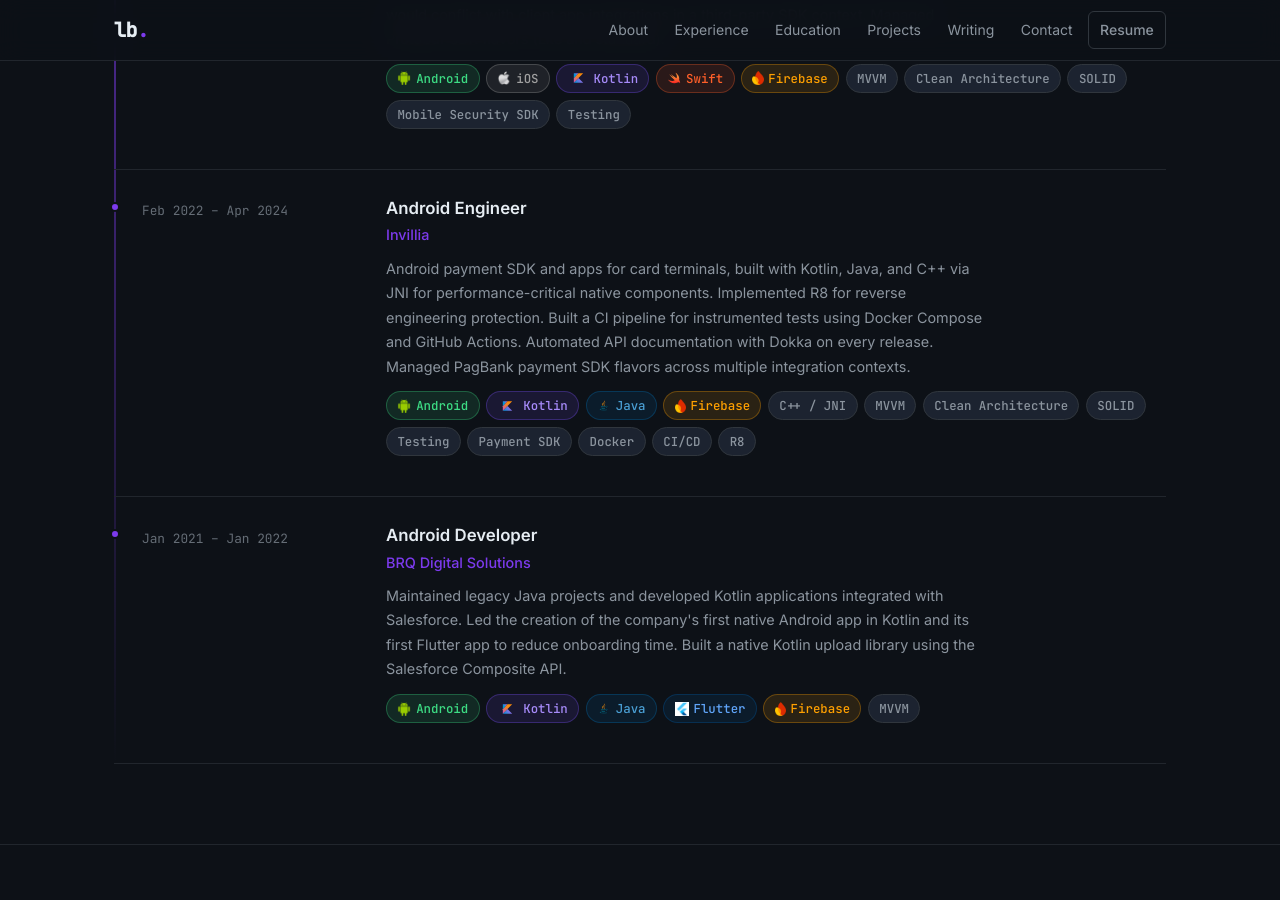
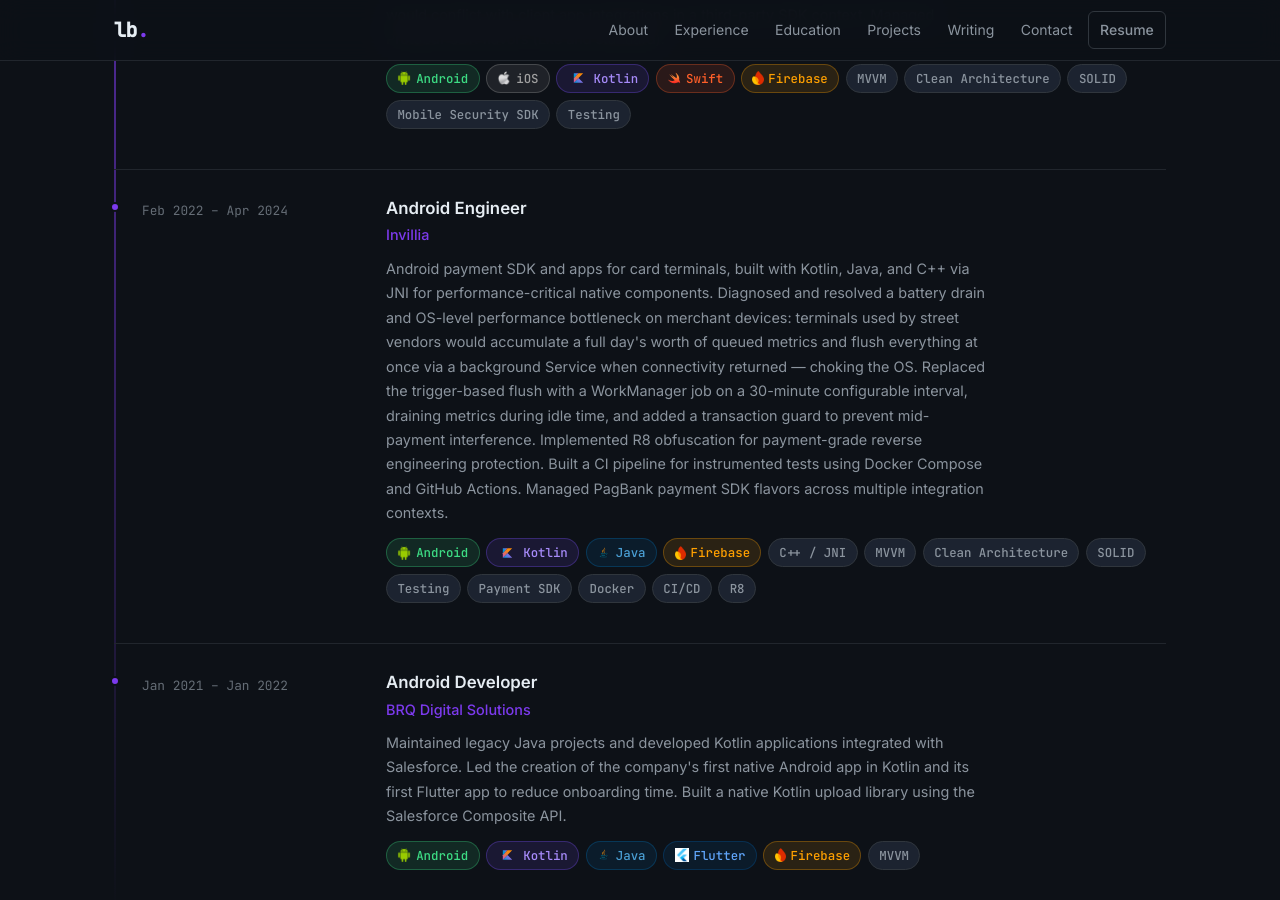
Before and after one commit to LeonardoBai12/LeonardoBai-Portfolio, a Jekyll site: the page built from index.html, in a window 1280 px wide and 900 px high, scrolled down 2131 px. Built offline with Jekyll 4.4.1, drawn with Linux system fonts in a browser that asks for light colours.

Commit message:
Update index.html

```diff
--- a/index.html
+++ b/index.html
@@ -188,10 +188,16 @@
           <span class="experience-company">Invillia</span>
           <p class="experience-desc">
             Android payment SDK and apps for card terminals, built with Kotlin, Java, and C++ via
-            JNI for performance-critical native components. Implemented R8 for reverse engineering
-            protection. Built a CI pipeline for instrumented tests using Docker Compose and GitHub
-            Actions. Automated API documentation with Dokka on every release. Managed PagBank
-            payment SDK flavors across multiple integration contexts.
+            JNI for performance-critical native components. Diagnosed and resolved a battery drain
+            and OS-level performance bottleneck on merchant devices: terminals used by street vendors
+            would accumulate a full day's worth of queued metrics and flush everything at once via a
+            background Service when connectivity returned — choking the OS. Replaced the
+            trigger-based flush with a WorkManager job on a 30-minute configurable interval,
+            draining metrics during idle time, and added a transaction guard to prevent
+            mid-payment interference. Implemented R8 obfuscation for payment-grade reverse
+            engineering protection. Built a CI pipeline for instrumented tests using Docker Compose
+            and GitHub Actions. Managed PagBank payment SDK flavors across multiple integration
+            contexts.
           </p>
           <div class="badge-stack">
             <span class="badge badge-android"><img src="{{ '/assets/images/android-logo-powerful-mobile-apps-for-those-with-disabilities-3.png' | relative_url }}" class="badge-logo" alt="">Android</span>
```
